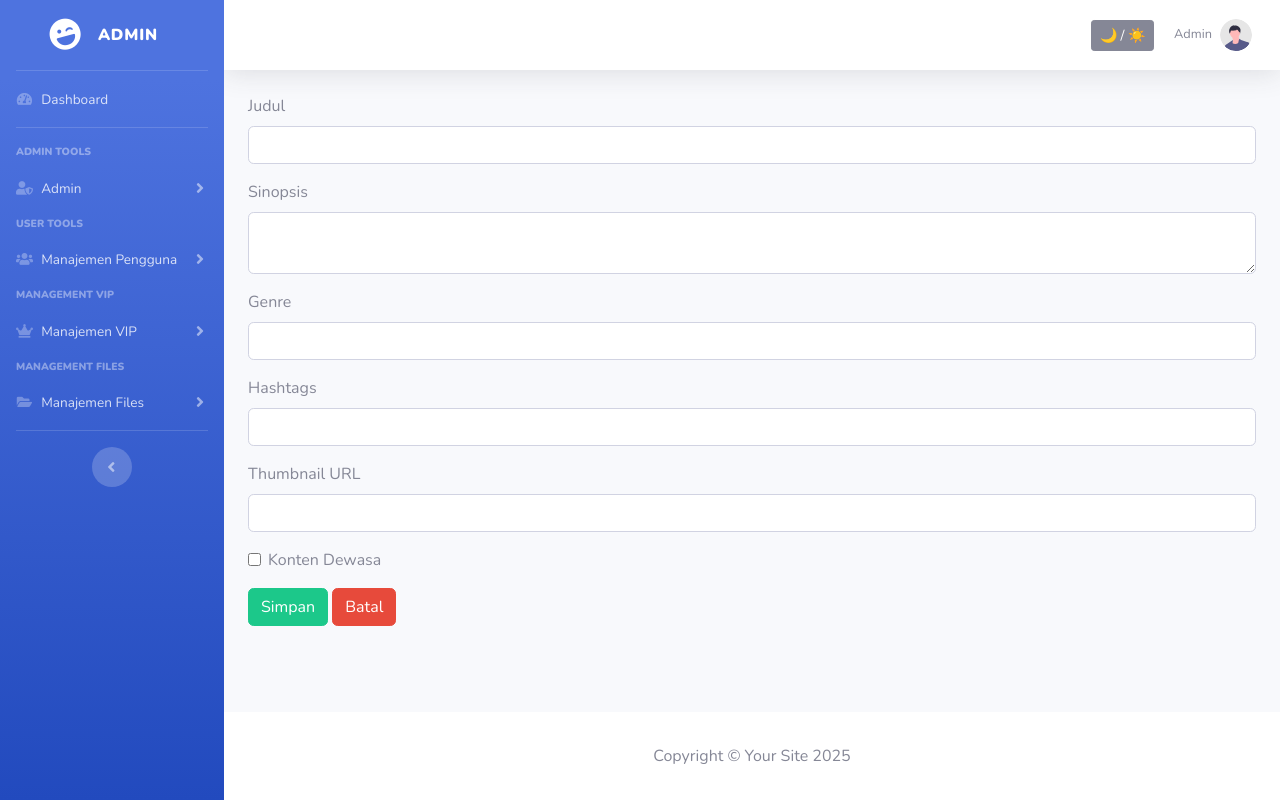
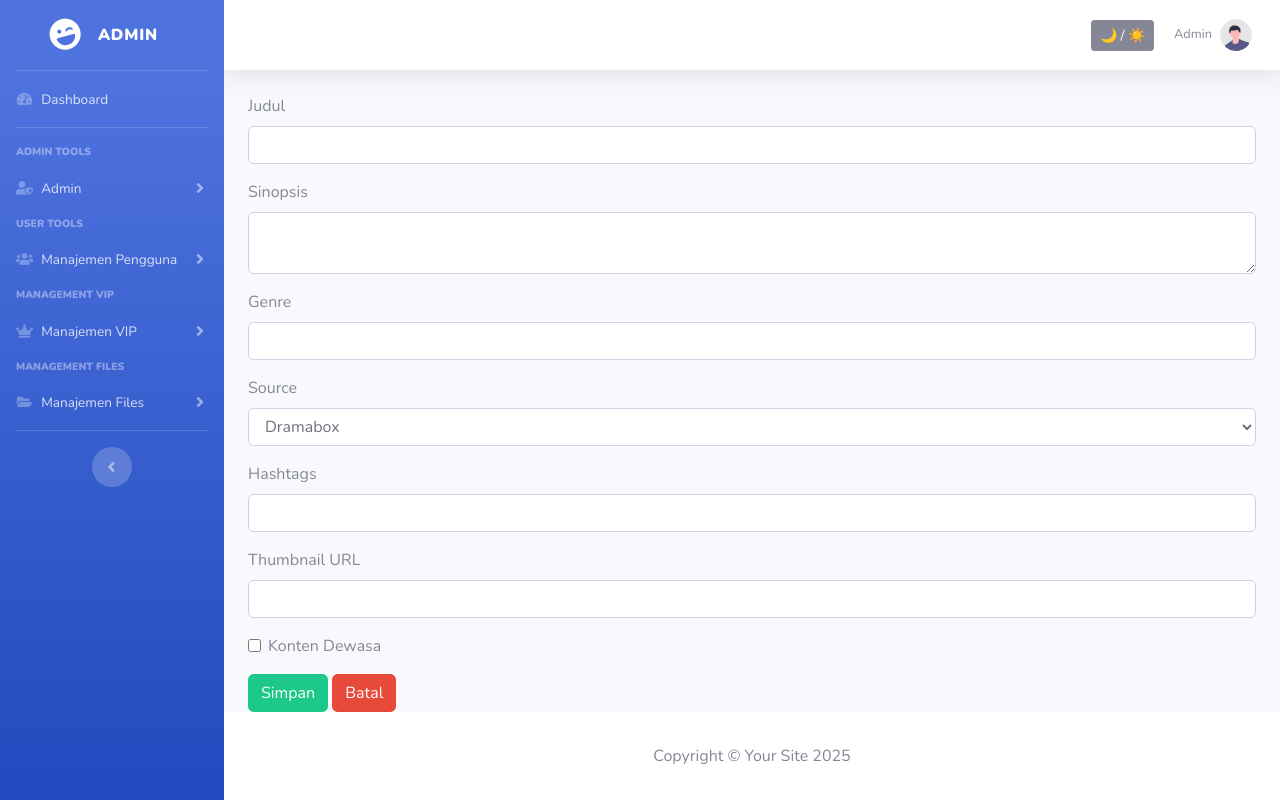
Before and after one commit to lc691/web-admin, a FastAPI app: template templates/shows/add.html in a window 1280 px wide. Run offline with FastAPI, Linux system fonts and the light colour scheme; the template is opened without the code that fills it, so the values that code supplies are empty; parts of the project's set-up code (start-up, migrations or seed data) failed here and were passed over; some libraries are stand-ins or nearby versions.

Commit message:
add_source

```diff
--- a/app/shows/crud.py
+++ b/app/shows/crud.py
@@ -4,12 +4,13 @@ from db.connect import get_dict_cursor, get_db_cursor
 def create_show(data):
     with get_db_cursor() as (cur, conn):
         cur.execute("""
-            INSERT INTO shows (title, sinopsis, genre, hashtags, thumbnail_url, source, is_adult)
-            VALUES (%s, %s, %s, %s, %s, %s, %s)
+            INSERT INTO shows (title, sinopsis, genre, source, hashtags, thumbnail_url, source, is_adult)
+            VALUES (%s, %s, %s, %s, %s, %s, %s, %s)
         """, (
             data.get("title"),
             data.get("sinopsis"),
             data.get("genre"),
+            data.get("source"),
             data.get("hashtags"),
             data.get("thumbnail_url"),
             data.get("source"),
--- a/templates/shows/add.html
+++ b/templates/shows/add.html
@@ -1,4 +1,3 @@
-
 {% extends "base.html" %}
 
 {% block content %}
@@ -17,6 +16,33 @@
         <label for="genre" class="form-label">Genre</label>
         <input type="text" class="form-control" id="genre" name="genre">
     </div>
+
+    <!-- ✅ FIELD BARU: SOURCE -->
+    <div class="mb-3">
+        <label class="form-label">Source</label>
+        <select name="source" class="form-control">
+            {% set source_options = [
+            "Dramabox",
+            "Netshort",
+            "Dramawave",
+            "Melolo",
+            "Stardust",
+            "Iqiyi",
+            "GoodShort",
+            "BiliTV",
+            "Rellshort",
+            "Moboreels",
+            "RapidTV",
+            "Shortmax",
+            "Dotdrama",
+            "Rellshort",
+            ] %}
+            {% for src in source_options %}
+            <option value="{{ src }}" {% if show.source==src %}selected{% endif %}>{{ src }}</option>
+            {% endfor %}
+        </select>
+    </div>
+    <!-- END SOURCE -->
 
     <div class="mb-3">
         <label for="hashtags" class="form-label">Hashtags</label>
```
Lines whose indentation alone changed are shown as unchanged.
